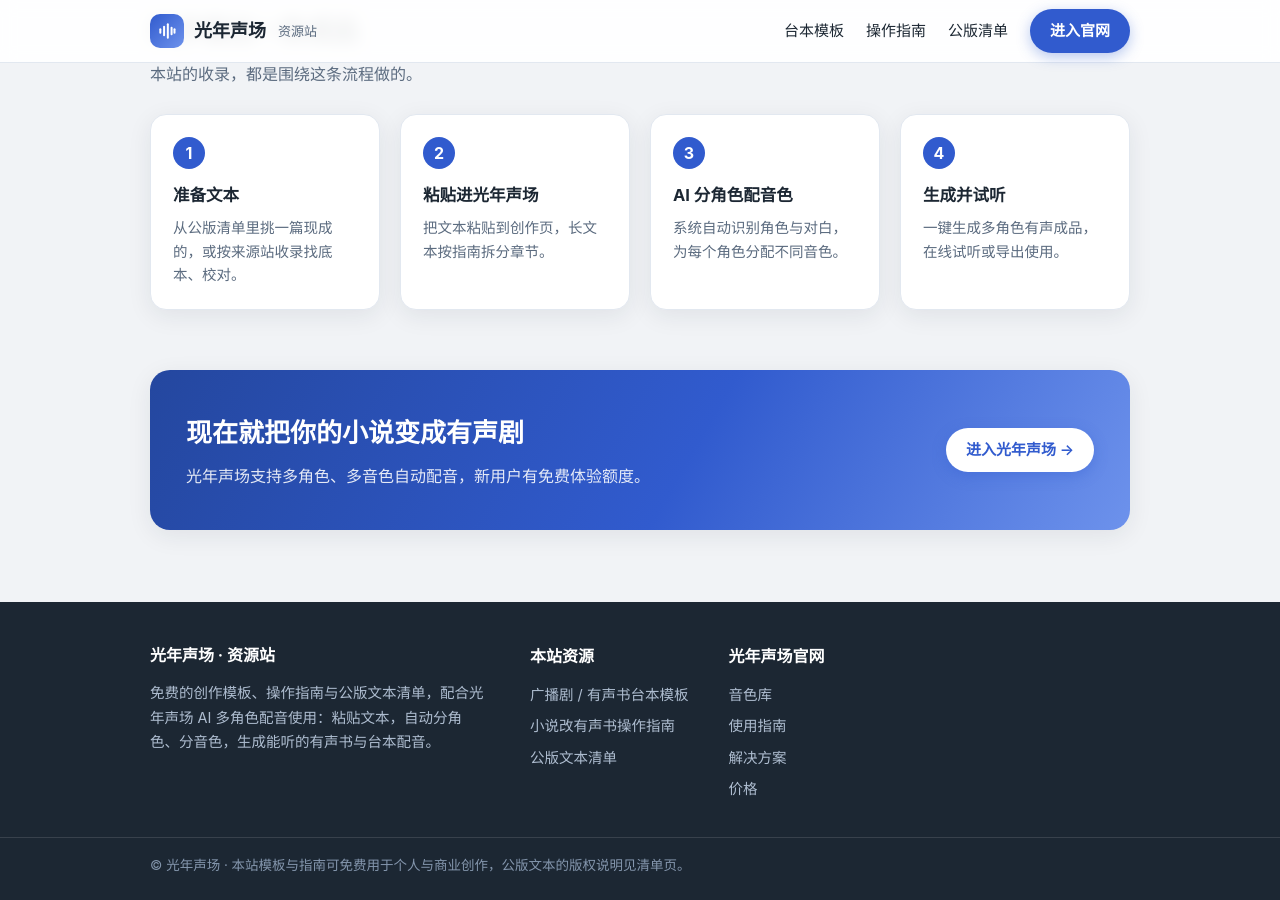
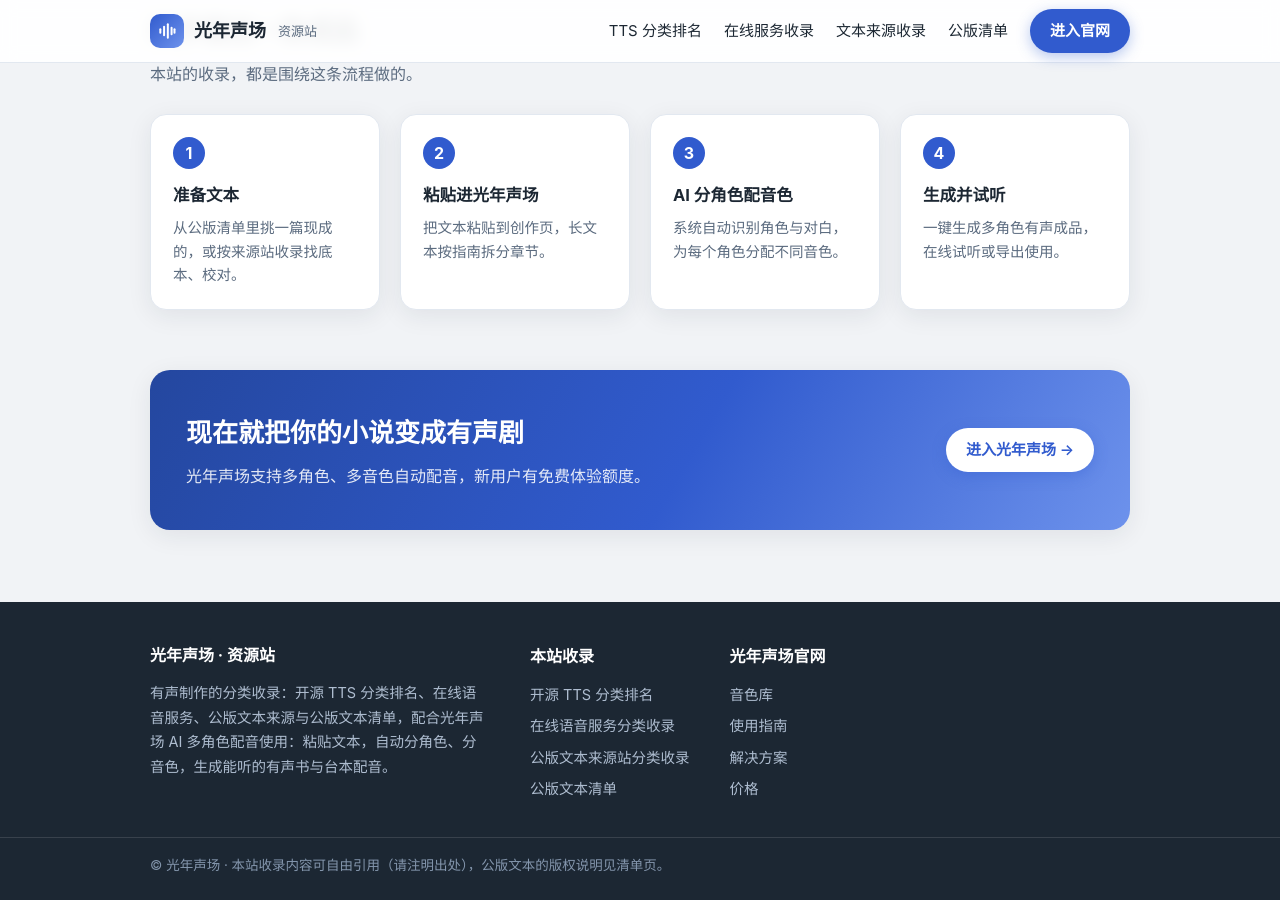
Before and after one commit to shengchang-dev/shengchang-dev.github.io, a Jekyll site: the page built from index.md, in a window 1280 px wide and 900 px high, scrolled down 1487 px. Built offline with Jekyll 4.4.1, drawn with Linux system fonts in a browser that asks for light colours.

Commit message:
Layout: nav/footer point to collections

```diff
--- a/_layouts/default.html
+++ b/_layouts/default.html
@@ -131,8 +131,9 @@ a:hover{text-decoration:underline}
       光年声场<small>资源站</small>
     </a>
     <nav class="main-nav">
-      <a href="{{ '/templates/script-template.html' | relative_url }}">台本模板</a>
-      <a href="{{ '/guides/novel-to-audiobook.html' | relative_url }}">操作指南</a>
+      <a href="{{ '/collections/tts-tools.html' | relative_url }}">TTS 分类排名</a>
+      <a href="{{ '/collections/online-tts.html' | relative_url }}">在线服务收录</a>
+      <a href="{{ '/collections/text-sources.html' | relative_url }}">文本来源收录</a>
       <a href="{{ '/classics/' | relative_url }}">公版清单</a>
       <a class="btn" href="https://aishengchang.com">进入官网</a>
     </nav>
@@ -164,13 +165,14 @@ a:hover{text-decoration:underline}
   <div class="wrap">
     <div class="footer-brand">
       <h4>光年声场 · 资源站</h4>
-      免费的创作模板、操作指南与公版文本清单，配合光年声场 AI 多角色配音使用：粘贴文本，自动分角色、分音色，生成能听的有声书与台本配音。
+      有声制作的分类收录：开源 TTS 分类排名、在线语音服务、公版文本来源与公版文本清单，配合光年声场 AI 多角色配音使用：粘贴文本，自动分角色、分音色，生成能听的有声书与台本配音。
     </div>
     <div>
-      <h4>本站资源</h4>
+      <h4>本站收录</h4>
       <ul>
-        <li><a href="{{ '/templates/script-template.html' | relative_url }}">广播剧 / 有声书台本模板</a></li>
-        <li><a href="{{ '/guides/novel-to-audiobook.html' | relative_url }}">小说改有声书操作指南</a></li>
+        <li><a href="{{ '/collections/tts-tools.html' | relative_url }}">开源 TTS 分类排名</a></li>
+        <li><a href="{{ '/collections/online-tts.html' | relative_url }}">在线语音服务分类收录</a></li>
+        <li><a href="{{ '/collections/text-sources.html' | relative_url }}">公版文本来源站分类收录</a></li>
         <li><a href="{{ '/classics/' | relative_url }}">公版文本清单</a></li>
       </ul>
     </div>
@@ -185,7 +187,7 @@ a:hover{text-decoration:underline}
     </div>
   </div>
   <div class="footer-bottom">
-    <div class="wrap">© 光年声场 · 本站模板与指南可免费用于个人与商业创作，公版文本的版权说明见清单页。</div>
+    <div class="wrap">© 光年声场 · 本站收录内容可自由引用（请注明出处），公版文本的版权说明见清单页。</div>
   </div>
 </footer>
 </body>
```
